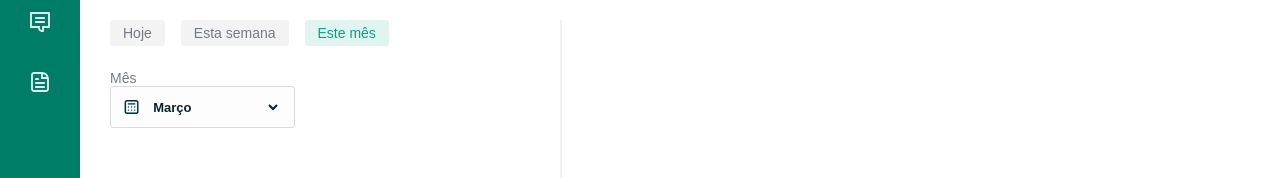
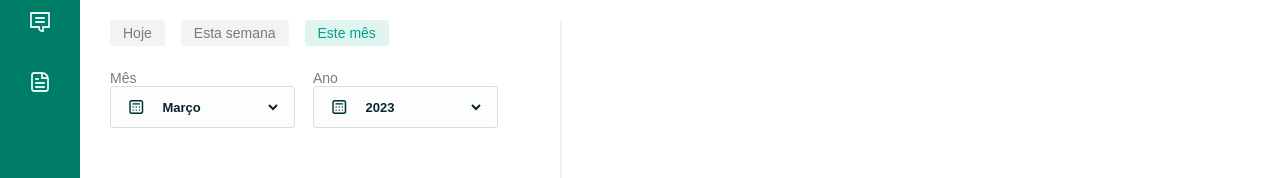
Before and after one commit to Luk4x/delta-code-calendar, a React (Vite) app: page / in a window 1280 px wide. Shown: the part 209-387 px from the top of the page. Built offline with nearby package versions, Linux system fonts and the light colour scheme; a web font is replaced by a local one.

Commit message:
years select created

```diff
--- a/src/components/CalendarSelect/index.jsx
+++ b/src/components/CalendarSelect/index.jsx
@@ -11,7 +11,12 @@ export function CalendarSelect({ name, apparentName, values, selectedValue }) {
                 <select defaultValue={values[selectedValue]} name={name} id={name}>
                     {values.map(value => (
                         <option value={value} key={value}>
-                            {value}
+                            {
+                                // Capitalizing text
+                                typeof value === 'string'
+                                    ? value.charAt(0).toUpperCase() + value.slice(1)
+                                    : value
+                            }
                         </option>
                     ))}
                 </select>
--- a/src/components/CalendarSelect/styled.js
+++ b/src/components/CalendarSelect/styled.js
@@ -15,10 +15,10 @@ export const ContainerStyled = styled.div`
 export const SelectContainer = styled.div`
     display: flex;
     align-items: center;
-    gap: 10px;
+    gap: 15px;
     background: ${props => props.theme.colorSchema.backgroundBaseLevel4};
     border: 1px solid ${props => props.theme.colorSchema.borderBaseLevel2};
-    padding: 14px 13px;
+    padding: 14px 13px 14px 18px;
     border-radius: 3px;
     width: 185px;
     height: 42px;
@@ -35,7 +35,7 @@ export const SelectContainer = styled.div`
         cursor: pointer;
         background: none;
         text-transform: capitalize;
-        -moz-text-transform: capitalize;
+        height: 40px;
         width: 100%;
         font-size: 13px;
         font-weight: 700;
--- a/src/components/UserCalendar/index.jsx
+++ b/src/components/UserCalendar/index.jsx
@@ -1,11 +1,17 @@
-import { SectionStyled, WrapTopButtonsStyled } from './styled';
+import { SectionStyled, WrapTopButtonsStyled, WrapSelectStyled } from './styled';
 
 import { CalendarTimeSkipButton } from '../CalendarTimeSkipButton';
 import { CalendarSelect } from '../CalendarSelect';
 
-import { monthNames } from '../../utils/calendarHelpers';
+import { getYearsRangeList, monthNamesList } from '../../utils/calendarHelpers';
 
 export function UserCalendar() {
+    const currentMonthIndex = new Date().getMonth();
+
+    const currentYear = new Date().getFullYear();
+    const yearsRageList = getYearsRangeList(currentYear);
+    const currentYearIndex = yearsRageList.indexOf(currentYear);
+
     return (
         <SectionStyled>
             <WrapTopButtonsStyled>
@@ -13,12 +19,20 @@ export function UserCalendar() {
                     <CalendarTimeSkipButton buttonName={buttonName} key={buttonName} />
                 ))}
             </WrapTopButtonsStyled>
-            <CalendarSelect
-                name="months"
-                apparentName="mês"
-                values={monthNames}
-                selectedValue={new Date().getMonth()}
-            />
+            <WrapSelectStyled>
+                <CalendarSelect
+                    name="months"
+                    apparentName="mês"
+                    values={monthNamesList}
+                    selectedValue={currentMonthIndex}
+                />
+                <CalendarSelect
+                    name="years"
+                    apparentName="ano"
+                    values={yearsRageList}
+                    selectedValue={currentYearIndex}
+                />
+            </WrapSelectStyled>
         </SectionStyled>
     );
 }
--- a/src/components/UserCalendar/styled.js
+++ b/src/components/UserCalendar/styled.js
@@ -13,3 +13,9 @@ export const WrapTopButtonsStyled = styled.div`
     gap: 16px;
     margin-bottom: 24px;
 `;
+
+export const WrapSelectStyled = styled.div`
+    display: flex;
+    align-items: center;
+    gap: 18px;
+`;
--- a/src/utils/calendarHelpers.js
+++ b/src/utils/calendarHelpers.js
@@ -1,4 +1,4 @@
-export const monthNames = [
+export const monthNamesList = [
     'janeiro',
     'fevereiro',
     'março',
@@ -12,3 +12,19 @@ export const monthNames = [
     'novembro',
     'dezembro'
 ];
+
+export const getYearsRangeList = currentYear => {
+    let yearsRange = [];
+
+    for (let i = 10; i >= 1; i--) {
+        yearsRange.push(currentYear - i);
+    }
+
+    yearsRange.push(currentYear);
+
+    for (let i = 1; i <= 10; i++) {
+        yearsRange.push(currentYear + i);
+    }
+
+    return yearsRange;
+};
```
